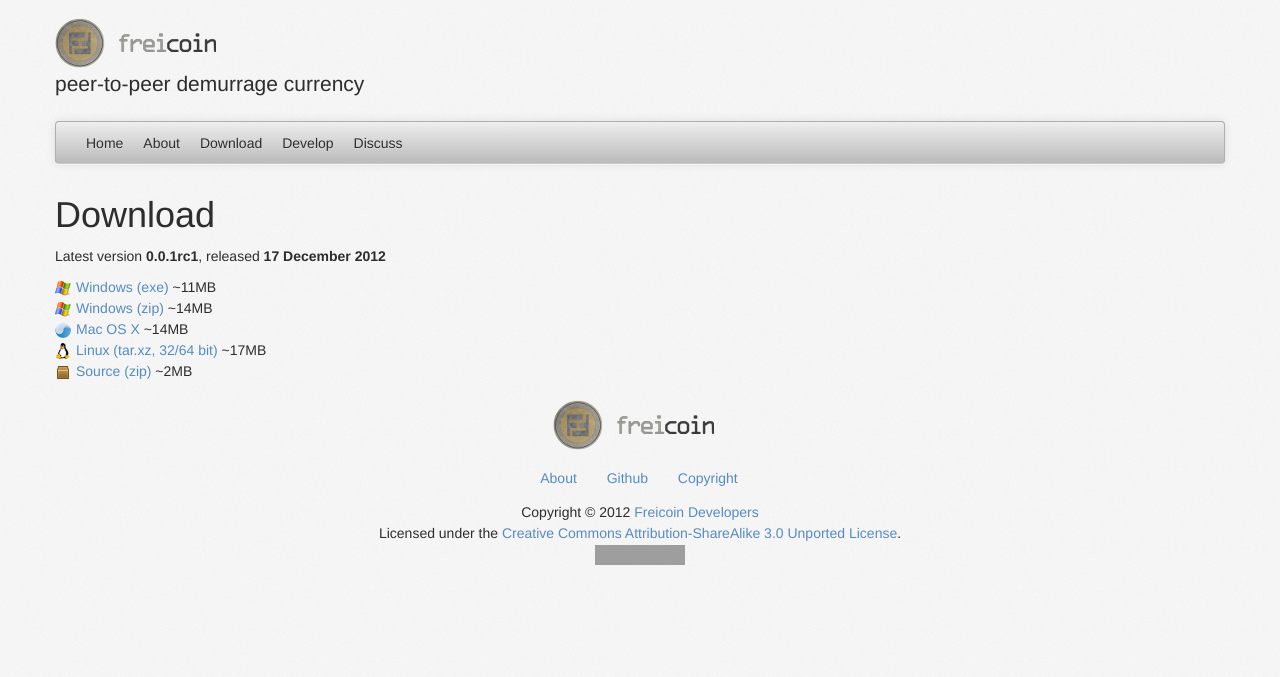
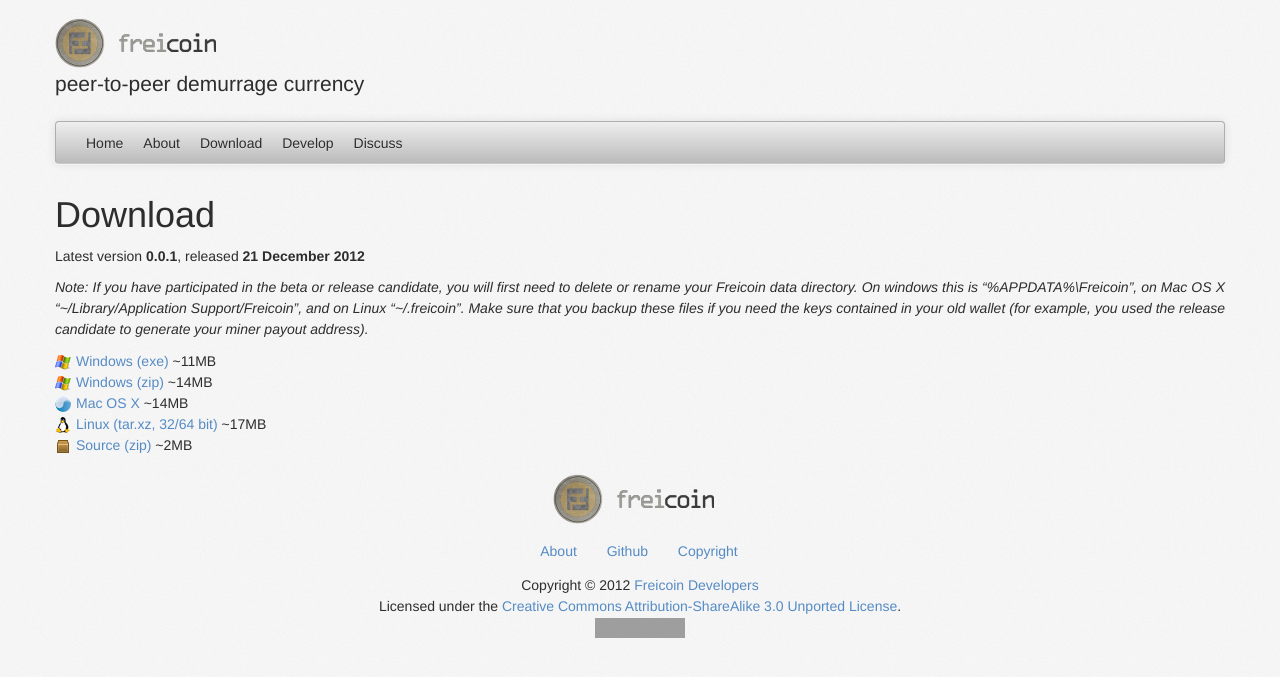
Before and after one commit to freicoin/freico.in, a Jekyll site: the page built from download/index.md, in a window 1280 px wide. Shown: the top 677 px of the page. Built offline with Jekyll 4.4.1, drawn with Linux system fonts in a browser that asks for light colours; nearby versions of some CDN libraries; some web fonts are replaced; comment, search, counter and statistics services are not loaded; grey boxes are pictures that could not be loaded.

```diff
--- a/_config.yml
+++ b/_config.yml
@@ -51,8 +51,8 @@ menu:
             url: /copyright/index.html
 
 freicoind:
-    version: 0.0.1rc1
-    release_date: 2012-12-17T13:04:36
+    version: 0.0.1
+    release_date: 2012-12-21T23:00:00
 
 analytics:
     google:
--- a/download/index.md
+++ b/download/index.md
@@ -9,12 +9,14 @@ title: Download Freicoin
 
 Latest version <strong>{{ site.freicoind.version }}</strong>, released <strong>{{ site.freicoind.release_date|date:"%d %B %Y" }}</strong>
 
+*Note: If you have participated in the beta or release candidate, you will first need to delete or rename your Freicoin data directory. On windows this is "%APPDATA%\Freicoin", on Mac OS X "~/Library/Application Support/Freicoin", and on Linux "~/.freicoin". Make sure that you backup these files if you need the keys contained in your old wallet (for example, you used the release candidate to generate your miner payout address).*
+
 <div>
 	<ul class="nostyle">
-		<li><img src="/static/images/os/win.png" class="os_icon" /><a href="https://s3.amazonaws.com/in.freico.stable/freicoin-0.0.1rc1-windows-setup.exe">Windows (exe)</a> ~11MB</li>
-		<li><img src="/static/images/os/win.png" class="os_icon" /><a href="https://s3.amazonaws.com/in.freico.stable/freicoin-0.0.1rc1-windows.zip">Windows (zip)</a> ~14MB</li>
-		<li><img src="/static/images/os/osx-uni.png" class="os_icon" /><a href="https://s3.amazonaws.com/in.freico.stable/freicoin-0.0.1rc1-macosx.dmg">Mac OS X</a> ~14MB</li>
-		<li><img src="/static/images/os/linux.png" class="os_icon" /><a href="https://s3.amazonaws.com/in.freico.stable/freicoin-0.0.1rc1-linux.tar.xz">Linux (tar.xz, 32/64 bit)</a> ~17MB</li>
-		<li><img src="/static/images/os/src.png" class="os_icon" /><a href="https://github.com/freicoin/freicoin/archive/v0.0.1rc1.zip">Source (zip)</a> ~2MB</li>
+		<li><img src="/static/images/os/win.png" class="os_icon" /><a href="https://s3.amazonaws.com/in.freico.stable/freicoin-{{ site.freicoind.version }}-windows-setup.exe">Windows (exe)</a> ~11MB</li>
+		<li><img src="/static/images/os/win.png" class="os_icon" /><a href="https://s3.amazonaws.com/in.freico.stable/freicoin-{{ site.freicoind.version }}-windows.zip">Windows (zip)</a> ~14MB</li>
+		<li><img src="/static/images/os/osx-uni.png" class="os_icon" /><a href="https://s3.amazonaws.com/in.freico.stable/freicoin-{{ site.freicoind.version }}-macosx.dmg">Mac OS X</a> ~14MB</li>
+		<li><img src="/static/images/os/linux.png" class="os_icon" /><a href="https://s3.amazonaws.com/in.freico.stable/freicoin-{{ site.freicoind.version }}-linux.tar.xz">Linux (tar.xz, 32/64 bit)</a> ~17MB</li>
+		<li><img src="/static/images/os/src.png" class="os_icon" /><a href="https://github.com/freicoin/freicoin/archive/v{{ site.freicoind.version }}.zip">Source (zip)</a> ~2MB</li>
 	</ul>
 </div>
```
